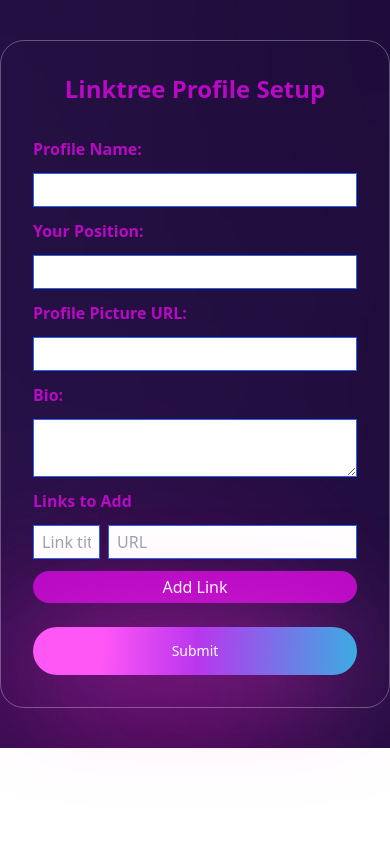
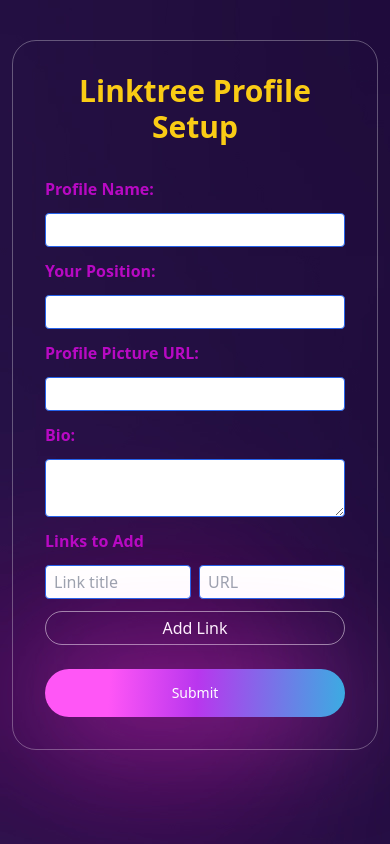
Before and after one commit to Kimlong168/Linktree, a React (Create React App) app: page /create in a window 390 px wide. Built offline with nearby package versions, Linux system fonts and the light colour scheme; no server answers; the database is empty.

Commit message:
new update

```diff
--- a/src/components/Contact.js
+++ b/src/components/Contact.js
@@ -7,25 +7,25 @@
       <div className="flex gap-x-8 lg:gap-x-10 my-8 justify-center">
         <a
           href="https://github.com/Kimlong168"
-          className="grid place-items-center text-xl  lg:text-2xl bg-gradient-to-r from-indigo-500 via-purple-500 to-pink-500 rounded-full p-2 border-4 border-transparent hover:border-white transition-all"
+          className="grid place-items-center text-xl  lg:text-2xl bg-gradient-to-r from-indigo-500 via-purple-500 to-pink-500 rounded-full p-2  border-transparent hover:border-white transition-all"
         >
           <FaGithub />
         </a>
         <a
           href="https://instagram.com/kimlonggggggg_101?utm_source=qr&igshid=MzNlNGNkZWQ4Mg%3D%3D"
-          className="grid place-items-center text-xl lg:text-2xl bg-gradient-to-r from-indigo-500 via-purple-500 to-pink-500 rounded-full p-2 border-4 border-transparent hover:border-white transition-all"
+          className="grid place-items-center text-xl lg:text-2xl bg-gradient-to-r from-indigo-500 via-purple-500 to-pink-500 rounded-full p-2  border-transparent hover:border-white transition-all"
         >
           <FaInstagram />
         </a>
         <a
           href="https://www.facebook.com/phnompenhcrown.fc.7?mibextid=ZbWKwL"
-          className="grid place-items-center text-xl  lg:text-2xl bg-gradient-to-r from-indigo-500 via-purple-500 to-pink-500 rounded-full p-2 border-4 border-transparent hover:border-white transition-all"
+          className="grid place-items-center text-xl  lg:text-2xl bg-gradient-to-r from-indigo-500 via-purple-500 to-pink-500 rounded-full p-2  border-transparent hover:border-white transition-all"
         >
           <FaFacebook />
         </a>
         <a
           href="https://www.tiktok.com/@__c609?is_from_webapp=1&sender_device=pc"
-          className="grid place-items-center text-xl  lg:text-2xl bg-gradient-to-r from-indigo-500 via-purple-500 to-pink-500 rounded-full p-2 border-4 border-transparent hover:border-white transition-all"
+          className="grid place-items-center text-xl  lg:text-2xl bg-gradient-to-r from-indigo-500 via-purple-500 to-pink-500 rounded-full p-2  border-transparent hover:border-white transition-all"
         >
           <FaTiktok />
         </a>
--- a/src/components/ContinueWithGoogle.js
+++ b/src/components/ContinueWithGoogle.js
@@ -8,7 +8,7 @@
           onClick={signIn}
           aria-label="Continue with google"
           role="button"
-          className="mx-auto focus:outline-none focus:ring-2 focus:ring-offset-1 focus:ring-gray-700 py-3.5 px-4 border rounded-lg border-gray-700 flex items-center  mt-10"
+          className="mx-auto focus:outline-none focus:ring-2 focus:ring-offset-1 focus:ring-gray-700 py-3.5 px-4 border rounded-lg border-white/50 flex items-center  mt-10"
         >
           <svg
             width="19"
--- a/src/components/Form.js
+++ b/src/components/Form.js
@@ -42,7 +42,6 @@
         position,
         links,
       });
-
     }
   };
 
@@ -62,21 +61,21 @@
   };
 
   return (
-    <div className="bg-site py-10">
-      <div className="mx-auto  w-100 lg:w-[500px] flex flex-col gap-3 border border-white/30 text-accent rounded-3xl p-8">
-        <h1 className="text-2xl text-center font-bold mb-5">
+    <div className="bg-errorPage bg-no-repeat bg-bottom py-10">
+      <div className="mx-3  lg:mx-auto w-100 lg:w-[500px] flex flex-col gap-3 border border-white/30 text-accent rounded-3xl p-8">
+        <h1 className="text-3xl text-center text-yellow-400 font-bold mb-5">
           Linktree Profile Setup
         </h1>
         <label className="font-bold text-accent">Profile Name:</label>
         <input
-          className="border px-2 py-1 border-blue-600 outline-none"
+          className="border px-2 py-1 border-blue-600 outline-none rounded"
           type="text"
           value={profileName}
           onChange={(e) => setProfileName(e.target.value)}
         />
         <label className="font-bold">Your Position:</label>
         <input
-          className="border px-2 py-1 border-blue-600 outline-none"
+          className="border px-2 py-1 border-blue-600 outline-none rounded"
           type="text"
           value={position}
           onChange={(e) => setPosition(e.target.value)}
@@ -84,7 +83,7 @@
 
         <label className="font-bold">Profile Picture URL:</label>
         <input
-          className="border px-2 py-1 border-blue-600 outline-none"
+          className="border px-2 py-1 border-blue-600 outline-none rounded"
           type="text"
           value={profilePicture}
           onChange={(e) => setProfilePicture(e.target.value)}
@@ -94,7 +93,7 @@
         <textarea
           value={bio}
           onChange={(e) => setBio(e.target.value)}
-          className="border px-2 py-1 border-blue-600 outline-none"
+          className="border px-2 py-1 border-blue-600 outline-none rounded"
         />
 
         <h2 className="font-bold">Links to Add</h2>
@@ -102,7 +101,7 @@
           {links.map((link, index) => (
             <div key={index} className="flex gap-2">
               <input
-                className="w-full border px-2 py-1 border-blue-600 outline-none"
+                className="w-full border px-2 py-1 border-blue-600 outline-none rounded"
                 type="text"
                 placeholder="Link title"
                 value={link.title}
@@ -111,7 +110,7 @@
                 }
               />
               <input
-                className="fw-full border px-2 py-1 border-blue-600 outline-none"
+                className="w-full border px-2 py-1 border-blue-600 outline-none rounded"
                 type="text"
                 placeholder="URL"
                 value={link.url}
@@ -122,7 +121,7 @@
         </div>
         <button
           onClick={addLink}
-          className=" bg-accent text-white py-1 rounded-full mb-3"
+          className=" border border-white/50 text-white py-1 rounded-full mb-3"
         >
           Add Link
         </button>
--- a/src/components/LinkBox.js
+++ b/src/components/LinkBox.js
@@ -3,6 +3,7 @@
 import { SiGoogle } from 'react-icons/si';
 import { MdMailOutline } from 'react-icons/md';
 import { RiCloseCircleLine } from 'react-icons/ri';
+
 const IconSelector = ({ title }) => {
   const lowerCaseTitle = title.toLowerCase();
   const iconMapping = {
--- a/src/pages/CreateLinkTree.js
+++ b/src/pages/CreateLinkTree.js
@@ -2,7 +2,7 @@
 import Form from "../components/Form";
 const CreateLinkTree = () => {
   return (
-    <div  className="h-screen">
+    <div  className="min-h-screen bg-site ">
       <Form />
     </div>
   );
--- a/src/pages/Home.js
+++ b/src/pages/Home.js
@@ -8,6 +8,7 @@
 import { useState } from "react";
 import Loading from "../components/Loading";
 import Contact from "../components/Contact";
+import logo from "../assets/logo.png";
 const Home = ({ isAuth, signUserOut, linkTree, setIsUpdate }) => {
   const [copy, setCopy] = useState(false);
   const [isLoading, setIsloading] = useState(true);
@@ -21,8 +22,8 @@
   console.log("lll", linkTree.length);
 
   return (
-    <div className="bg-site">
-      <nav>
+  <div className="bg-site">
+      <nav className="bg-errorPage bg-fixed bg-no-repeat bg-cover bg-bottom error-bg pb-5 px-2">
         {isAuth ? (
           <>
             <div className="flex  text-accent  justify-center md:justify-end w-full p-5">
@@ -96,15 +97,20 @@
           </>
         ) : (
           <>
-            <div className="h-screen grid place-content-center px-3">
-              <div class="text-4xl lg:text-6xl text-gradient mb-20 text-center py-5 uppercase">
+            <div className="min-h-screen bg-errorPage bg-fixed bg-cover bg-bottom p-8">
+              <div className="pb-0">
+                <img src={logo} alt="logo" />
+              </div>
+              <div class="text-4xl lg:text-6xl text-gradient mb-20 text-center py-5 uppercase flex gap-3">
                 Welcome to Kimlong Link Tree
               </div>
-              <button className=" btn btn-sm mb-10 ">
-                <Link to="/login">
-                  Register or Login to create your own link tree
-                </Link>
-              </button>
+              <div>
+                <button className="px-5 py-2 rounded-full text-yellow-400 border border-yellow-400 mb-10">
+                  <Link to="/login">
+                    Register or Login to create your own link tree
+                  </Link>
+                </button>
+              </div>
               <Contact />
             </div>
           </>
--- a/src/pages/Profile.js
+++ b/src/pages/Profile.js
@@ -16,7 +16,8 @@
     return <Loading />;
   }
   return (
-    <div className="bg-site h-full">
+    <main className="bg-site">
+      <div className="bg-errorPage bg-bottom bg-no-repeat bg-fixed bg-cover h-full px-2">
         <nav>
           {isAuth && id === auth.currentUser.uid && (
             <>
@@ -82,7 +83,9 @@
               {!isAuth && (
                 <div className="mt-5 pb-5 grid place-content-center">
                   <button className="  btn btn-sm">
-                  <Link to="/login">Register to create your own link tree</Link>
+                    <Link to="/login">
+                      Register to create your own link tree
+                    </Link>
                   </button>
                 </div>
               )}
@@ -99,6 +102,7 @@
           )}
         </div>
       </div>
+    </main>
   );
 };
 
```
Also changed, not shown: src/pages/Login.js (+16 -10 lines), src/pages/UpdateLinkTree.js (+11 -11 lines), src/assets/logo.png (added). Lines whose indentation alone changed are shown as unchanged.
